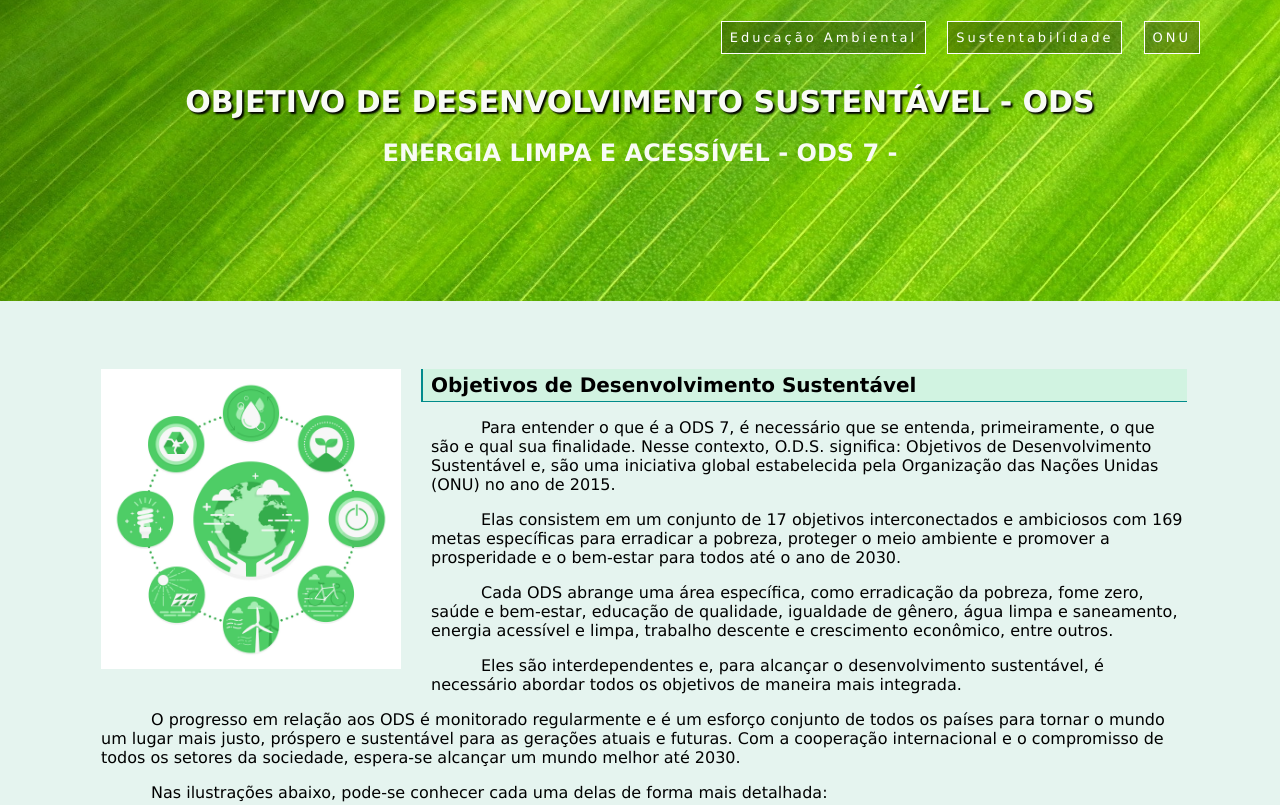
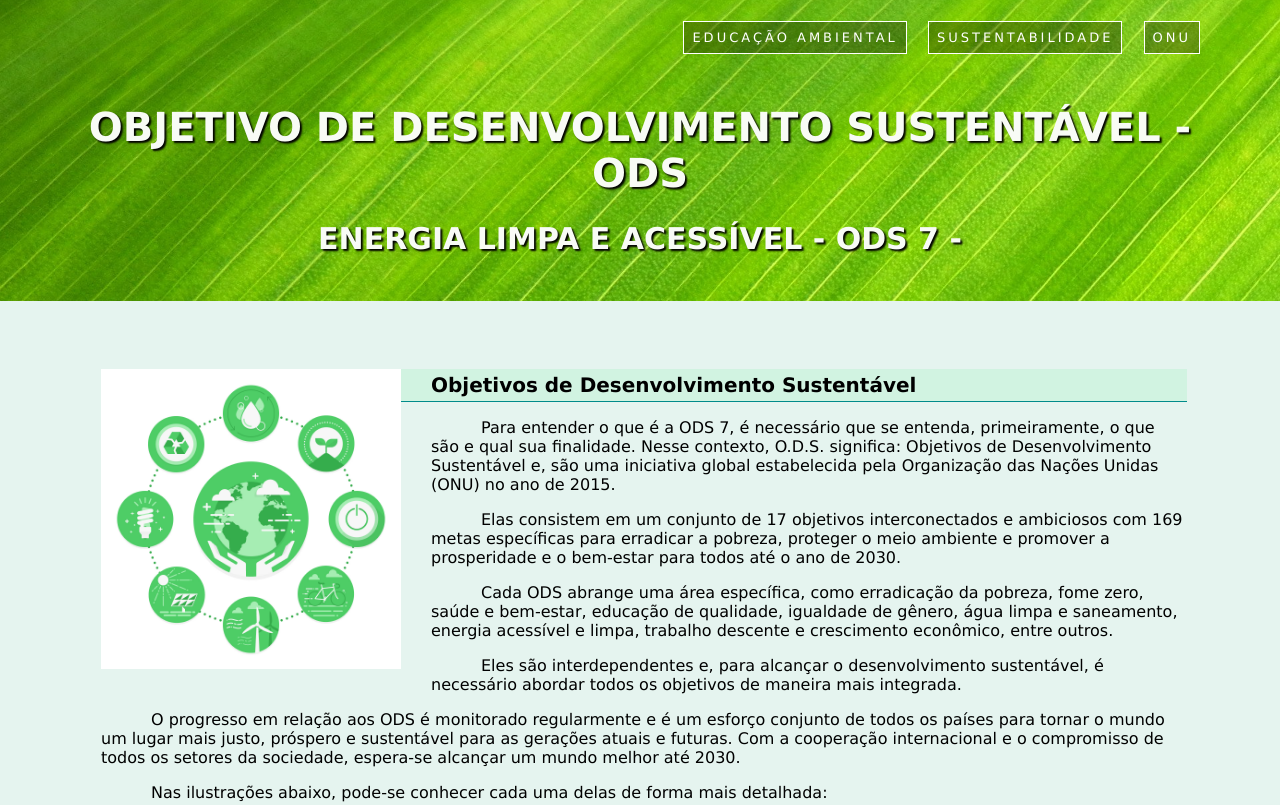
Before and after one commit to gicanaver/ODS7, a plain HTML site: page index.html in a window 1280 px wide. Shown: the top 805 px of the page. Drawn offline with Linux system fonts and the light colour scheme.

Commit message:
primeiras alterações no css

```diff
--- a/estilo.css
+++ b/estilo.css
@@ -4,7 +4,7 @@ body{
     font-family:Verdana, Geneva, Tahoma, sans-serif;
 }
 
-.hero{
+.botoes{
     background-image: url(img/imagem1.jpg);
     height: 300px;
     background-size: cover;
@@ -13,39 +13,34 @@ body{
 
 }
 
-.hero-content{
+.titulo1{
     margin: 30px auto 0;
     width: 90%;
     text-align: center;
     color: rgb(248, 251, 245);
-
+    margin-top: 50px;
+    text-shadow: 2px 2px 2px black;
+    font-size: 20px;
 }
 
-.hero-content h1 {
-    font-size: 30px;
+.titulo1 h1 {
+    font-size: 40px;
     text-shadow: 2px 2px 2px black;
     margin-bottom: 0;
 }
-.hero-content p {
-    background-color: rgba(0, 0, 0, .7);
-    font-size: 18px;
-    display: inline-block;
-    padding: 16px;
-    border-bottom: 2px solid;
-
-}
-.hero nav ul {
+.botoes nav ul {
     margin: 20px 80px 0 0;
     text-align: right;
+    text-transform: uppercase;
 }
 
-.hero nav li {
+.botoes nav li {
     display: inline-block;
     list-style-type: none;
     border: 1px solid white;
     margin-left: 16px;
 }
-.hero nav a {
+.botoes nav a {
     background-color: rgba(0, 0, 0, .3);
     padding: 8px;
     display: block;
@@ -54,16 +49,15 @@ body{
     font-size: 13px;
     letter-spacing: 3px;
 }
-.hero nav a:hover {
+.botoes nav a:hover {
     background-color: rgba(0, 0, 0, .8);
 }
-main {
+.conteudo1 {
     width: 85%;
     margin: 100px;
     margin-top: 50px;
-   }
+}
 article {
-
     padding: 1px;
     margin-bottom: 15px;
     margin-top: 15px;
@@ -99,11 +93,7 @@ p{text-indent: 50px;
     margin-bottom: 15px;
 
 }
-.direita{
-    width: 500px;
-    padding-left: 320px;
 
-}
 .texto{
     text-indent: 50px;
     margin-left: auto;
@@ -112,10 +102,7 @@ p{text-indent: 50px;
     margin-left: 100px;
     border-right: 100px;
 }
-.paragrafo{
-   margin-left: 320px;
-   margin-top: 0px;
-}
+
 .paragrafo2{
     width: 85%;
     margin: 100px;
--- a/index.html
+++ b/index.html
@@ -14,7 +14,7 @@
 </head>
 
 <body>
-    <header class="hero">
+    <header class="botoes">
         <nav>
             <ul>
                 <li><a href="https://www.wwf.org.br/nossosconteudos/educacaoambiental/" target="_blank">Educação
@@ -25,20 +25,20 @@
             </ul>
         </nav>
 
-        <div class="hero-content">
+        <div class="titulo1">
             <h1>OBJETIVO DE DESENVOLVIMENTO SUSTENTÁVEL - ODS</h1>
             <h2>ENERGIA LIMPA E ACESSÍVEL - ODS 7 - </h2>
         </div>
     </header>
 
-    <main class="main">
+    <main class="conteudo1">
         <section>
             <article>
                 <header>
                     <div>
                         <img class="img01" src="img/IMG01.jpg" alt="icones redondos com temas de sustentabilidade">
                     </div>
-                    <div class="paragrafo">
+                    <div>
                         <h2>Objetivos de Desenvolvimento Sustentável</h2>
                         <p> Para entender o que é a ODS 7, é necessário que se entenda,
                             primeiramente, o que são e qual sua finalidade. Nesse contexto, O.D.S. significa: Objetivos
@@ -54,7 +54,7 @@
                         <p>Eles são interdependentes e, para alcançar o desenvolvimento sustentável, é necessário
                             abordar todos os objetivos de maneira mais integrada.</p>
                         </div>
-                        <p class= "main">O progresso em relação aos ODS é monitorado regularmente e é um esforço conjunto de todos os
+                        <p>O progresso em relação aos ODS é monitorado regularmente e é um esforço conjunto de todos os
                             países para tornar o mundo um lugar mais justo, próspero e sustentável para as gerações
                             atuais e futuras. Com a cooperação internacional e o compromisso de todos os setores da
                             sociedade, espera-se alcançar um mundo melhor até 2030.</p>
```
